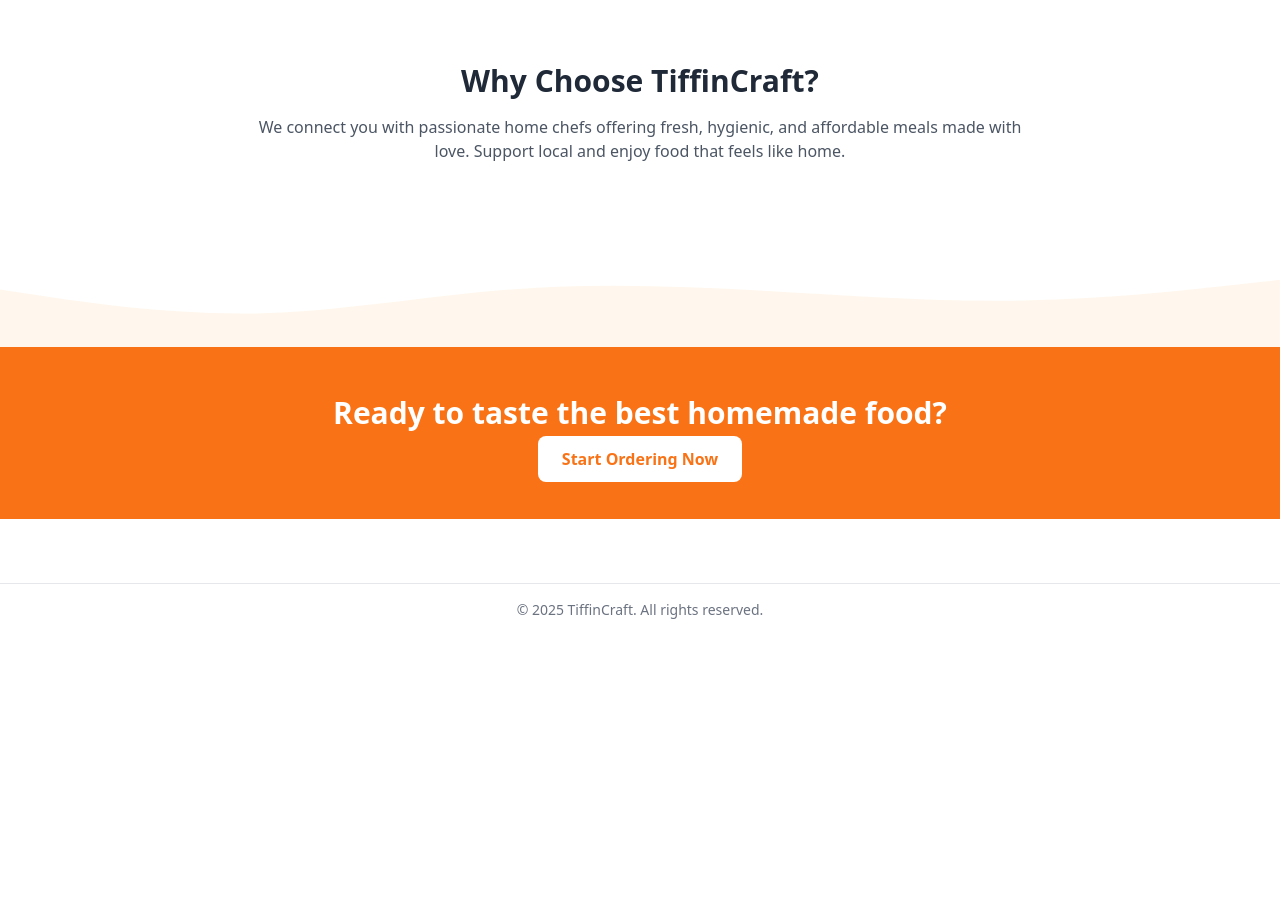
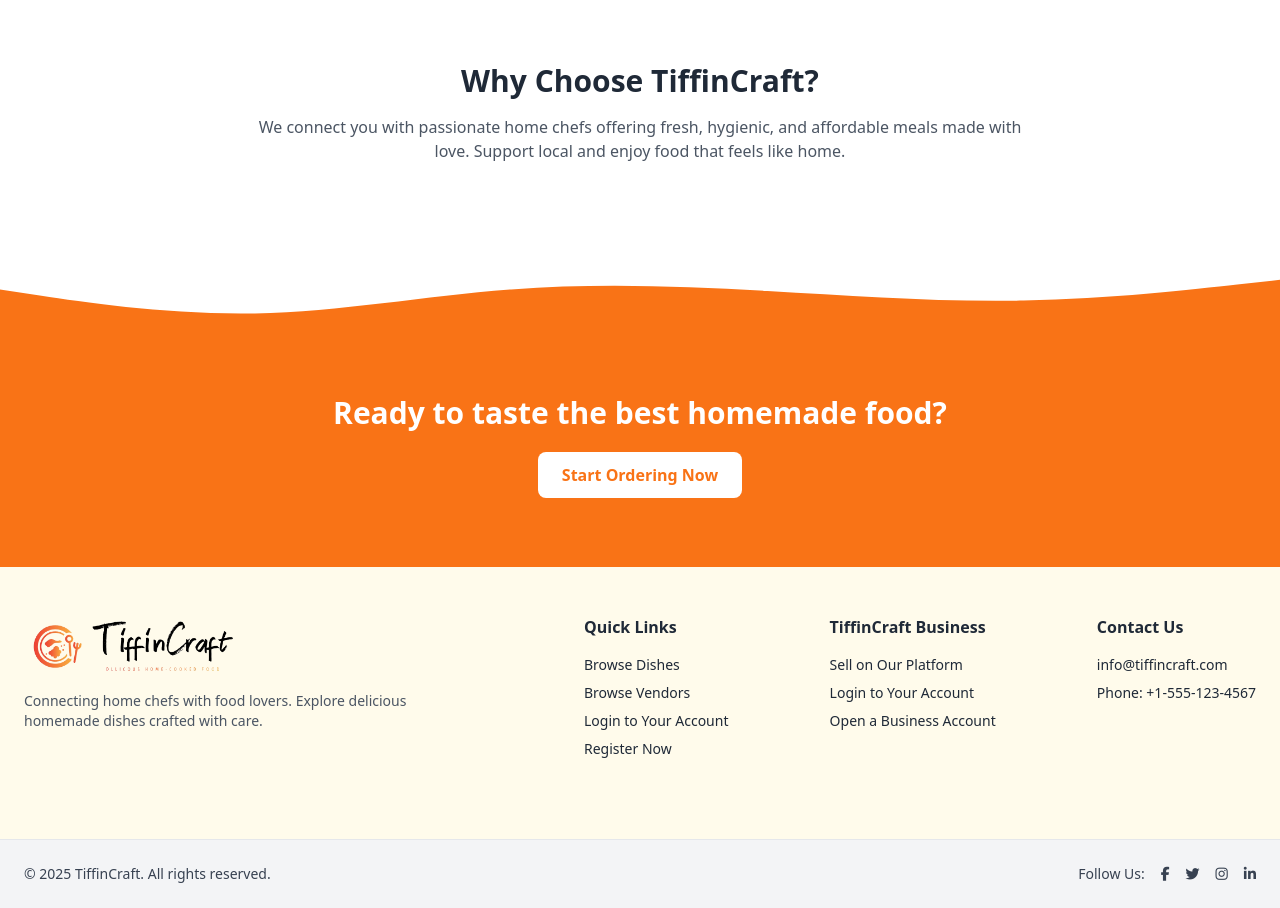
Before and after one commit to RakibDevHub/TiffinCraft-a-cloud-kitchen-marketplace, a PHP site: page / in a window 1280 px wide. Shown: the part 2469-3377 px from the top of the page. Before the commit the page ends 3088 px from the top, so only its background shows below. Run offline with PHP 8.4, Linux system fonts and the light colour scheme; some libraries are stand-ins or nearby versions.

Commit message:
changes some design and stuff

```diff
--- a/public/index.php
+++ b/public/index.php
@@ -17,10 +17,11 @@
 
 $router = new Router();
 
-$router->addRoute('/', 'HomeController@index');
-$router->addRoute('/home', 'HomeController@index');
+$router->addRoute('/', 'HomeController@buyer');
+$router->addRoute('/home', 'HomeController@buyer');
 $router->addRoute('/login', 'AuthController@login');
 $router->addRoute('/register', 'AuthController@registerAsBuyer');
+$router->addRoute('/business', 'HomeController@seller');
 $router->addRoute('/business/register', 'AuthController@registerAsSeller');
 $router->addRoute('/logout', 'AuthController@logout');
 
--- a/src/Controllers/HomeController.php
+++ b/src/Controllers/HomeController.php
@@ -3,9 +3,15 @@
 
 class HomeController
 {
-    public function index()
+    public function buyer()
     {
         $this->renderView('buyer/home');
+
+    }
+
+    public function seller()
+    {
+        $this->renderView('seller/home');
 
     }
 
--- /dev/null
+++ b/src/includes/_head.php
@@ -0,0 +1,11 @@
+<?php
+$title = $title ?? 'TiffinCraft';
+?>
+
+<meta charset="UTF-8">
+<meta name="viewport" content="width=device-width, initial-scale=1.0">
+<title><?= $title ?></title>
+<link rel="stylesheet" href="https://cdnjs.cloudflare.com/ajax/libs/font-awesome/6.7.1/css/all.min.css"
+    integrity="sha512-5Hs3dF2AEPkpNAR7UiOHba+lRSJNeM2ECkwxUIxC1Q/FLycGTbNapWXB4tP889k5T5Ju8fs4b1P5z/iB4nMfSQ=="
+    crossorigin="anonymous" referrerpolicy="no-referrer" />
+<script src="https://cdn.tailwindcss.com"></script>
--- a/src/includes/footer.php
+++ b/src/includes/footer.php
@@ -1,3 +1,76 @@
-<footer class="mt-16 p-4 text-center text-gray-500 text-sm border-t">
-    &copy; <?= date('Y') ?> TiffinCraft. All rights reserved.
+<?php
+$isBusinessView = strpos($_SERVER['REQUEST_URI'], '/business') !== false;
+?>
+
+<footer class="<?= $isBusinessView ? 'bg-white text-gray-800' : 'bg-amber-50 text-gray-800'; ?>">
+    <div class="max-w-7xl mx-auto px-6 py-12 flex flex-col md:flex-row justify-between gap-8">
+        <!-- Logo and Description -->
+        <div class="flex-1 max-w-md">
+            <div class="flex items-center">
+                <img src="/assets/images/<?= $isBusinessView ? 'logo.png' : 'TiffinCraft.png'; ?>"
+                    alt="TiffinCraft Logo" class="h-16 w-auto" />
+                <?php if ($isBusinessView): ?>
+                    <span class="font-semibold text-lg ml-3">TiffinCraft Business</span>
+                <?php endif; ?>
+            </div>
+            <p class="text-sm text-gray-600 mt-3">
+                Connecting home chefs with food lovers. Explore delicious homemade dishes crafted with care.
+            </p>
+        </div>
+
+        <!-- Links Container -->
+        <div class="flex flex-wrap gap-8 flex-1 justify-between max-w-2xl">
+            <!-- Quick Links -->
+            <div>
+                <h3 class="font-semibold text-md mb-4">Quick Links</h3>
+                <ul class="space-y-2 text-sm">
+                    <?php if ($isBusinessView): ?>
+                        <li><a href="/" class="hover:underline">TiffinCraft</a></li>
+                    <?php endif; ?>
+                    <li><a href="/dishes" class="hover:underline">Browse Dishes</a></li>
+                    <li><a href="/vendors" class="hover:underline">Browse Vendors</a></li>
+                    <li><a href="/login" class="hover:underline">Login to Your Account</a></li>
+                    <li><a href="/register" class="hover:underline">Register Now</a></li>
+                </ul>
+            </div>
+
+            <!-- Business Links -->
+            <div>
+                <h3 class="font-semibold text-md mb-4">TiffinCraft Business</h3>
+                <ul class="space-y-2 text-sm">
+                    <li><a href="/business" class="hover:underline">Sell on Our Platform</a></li>
+                    <li><a href="/business/login" class="hover:underline">Login to Your Account</a></li>
+                    <li><a href="/business/register" class="hover:underline">Open a Business Account</a></li>
+                </ul>
+            </div>
+
+            <!-- Contact Information -->
+            <div>
+                <h3 class="font-semibold text-md mb-4">Contact Us</h3>
+                <ul class="space-y-2 text-sm">
+                    <li>
+                        <a href="mailto:info@tiffincraft.com" class="hover:underline">
+                            info@tiffincraft.com
+                        </a>
+                    </li>
+                    <li>Phone: +1-555-123-4567</li>
+                </ul>
+            </div>
+        </div>
+    </div>
+
+    <!-- Footer Bottom -->
+    <div class="border-t mt-8 py-6 px-6 bg-gray-100 text-sm text-gray-700">
+        <div class="max-w-7xl mx-auto flex flex-col md:flex-row justify-between items-center space-y-4 md:space-y-0">
+            <p>&copy; <?= date('Y'); ?> TiffinCraft. All rights reserved.</p>
+
+            <div class="flex items-center space-x-4">
+                <span class="font-medium">Follow Us:</span>
+                <a href="#" target="_blank" class="hover:text-blue-600"><i class="fab fa-facebook-f"></i></a>
+                <a href="#" target="_blank" class="hover:text-sky-500"><i class="fab fa-twitter"></i></a>
+                <a href="#" target="_blank" class="hover:text-pink-500"><i class="fab fa-instagram"></i></a>
+                <a href="#" target="_blank" class="hover:text-blue-700"><i class="fab fa-linkedin-in"></i></a>
+            </div>
+        </div>
+    </div>
 </footer>
--- a/src/includes/navbar.php
+++ b/src/includes/navbar.php
@@ -1,18 +1,29 @@
 <?php
-$isBusinessView = strpos($_SERVER['REQUEST_URI'], '/business') !== false;
+$requestUri = $_SERVER['REQUEST_URI'];
+
+if ($requestUri === '/' || $requestUri === '/home') {
+    $isHomeView = true;
+} else {
+    $isHomeView = false;
+}
+
+$isBusinessView = strpos($requestUri, '/business') !== false;
 $isLoggedIn = isset($_SESSION['user_id']) && isset($_SESSION['role']);
 $currentRole = $isLoggedIn ? $_SESSION['role'] : null;
+
 ?>
 
-<?php if (!$isBusinessView && !$isLoggedIn): ?>
-    <!-- CTA Bar -->
+<?php if ($isHomeView && !$isLoggedIn): ?>
     <div id="ctaBar"
-        class="h-12 fixed top-0 left-0 w-full bg-orange-100 text-orange-800 z-50 flex items-center justify-between px-4 py-2 shadow transition-all duration-300 transform -translate-y-full opacity-0">
-        <div>
-            <span class="font-semibold">Own a Tiffin Business?</span>
-            <a href="/business" class="ml-2 text-orange-700 underline hover:text-orange-900">Join TiffinCraft Business</a>
+        class="h-12 fixed top-0 left-0 w-full bg-orange-100 text-orange-800 z-50 flex items-center justify-between shadow transition-all duration-300 transform -translate-y-full opacity-0">
+        <div class="flex items-center justify-between w-full max-w-7xl mx-auto px-4 sm:px-6 lg:px-8">
+            <div>
+                <span class="font-semibold">Own a Tiffin Business?</span>
+                <a href="/business" class="ml-2 text-orange-700 underline hover:text-orange-900">Join TiffinCraft
+                    Business</a>
+            </div>
+            <button id="closeCta" class="ml-4 text-orange-800 hover:text-orange-900 text-xl font-bold">&times;</button>
         </div>
-        <button id="closeCta" class="ml-4 text-orange-800 hover:text-orange-900 text-xl font-bold">&times;</button>
     </div>
 <?php endif; ?>
 
--- a/src/includes/shape-divider.php
+++ b/src/includes/shape-divider.php
@@ -1,11 +1,15 @@
 <?php
-$color = $color ?? '#ffffff'; // fallback to white if not passed
+$color = $color ?? ' #ffffff';
+$rotate = $rotate ?? ' rotate-180';
+$bottom = $bottom ?? ' bottom-[-64px]';
+$bg = $bg ?? ' ';
 ?>
 
-<div class="relative left-0 w-full overflow-hidden leading-[0] rotate-180 bottom-[-64px]">
-    <svg class="relative block w-[calc(100%+1.3px)] h-24" xmlns="http://www.w3.org/2000/svg" viewBox="0 0 1440 320"
-        preserveAspectRatio="none">
-        <path fill="<?php echo $color ?>"
+<div class="relative left-0 w-full overflow-hidden leading-[0] <?= $bottom,
+    $rotate ?>">
+    <svg class="relative block w-[calc(100%+1.3px)] h-24 <?= $bg ?>" xmlns="http://www.w3.org/2000/svg"
+        viewBox="0 0 1440 320" preserveAspectRatio="none">
+        <path fill="<?= $color ?>"
             d="M0,224L48,208C96,192,192,160,288,154.7C384,149,480,171,576,186.7C672,203,768,213,864,192C960,171,1056,117,1152,112C1248,107,1344,149,1392,170.7L1440,192V0H0Z" />
     </svg>
 </div>
--- a/src/views/auth/login.php
+++ b/src/views/auth/login.php
@@ -6,9 +6,8 @@
 <html lang="en">
 
 <head>
-    <meta charset="UTF-8">
-    <title>Login - TiffinCraft</title>
-    <script src="https://cdn.tailwindcss.com"></script>
+    <?php $title = 'TiffinCraft - Login';
+    include BASE_PATH . '/src/includes/_head.php'; ?>
 </head>
 
 <body class="bg-gray-100 flex items-center justify-center h-screen">
--- a/src/views/buyer/home.php
+++ b/src/views/buyer/home.php
@@ -2,13 +2,11 @@
 define('BASE_PATH', dirname(__DIR__, 3));
 ?>
 <!DOCTYPE html>
-<html lang="en">
+<html lang="en" class="scroll-smooth">
 
 <head>
-    <meta charset="UTF-8">
-    <meta name="viewport" content="width=device-width, initial-scale=1.0">
-    <title>TiffinCraft - Homemade Meals</title>
-    <script src="https://cdn.tailwindcss.com"></script>
+    <?php $title = 'TiffinCraft - Homemade Meals';
+    include BASE_PATH . '/src/includes/_head.php'; ?>
 </head>
 
 <body class="font-sans">
@@ -60,7 +58,7 @@
     </section>
 
     <!-- How It Works -->
-    <section class="bg-white py-16">
+    <section class="bg-white py-16" id="how-it-works">
         <div class="container mx-auto text-center">
             <h2 class="text-3xl font-bold text-gray-800 mb-4">How It Works</h2>
             <p class="text-gray-600 mb-10">Simple steps to enjoy homemade food</p>
@@ -120,18 +118,28 @@
                 hygienic, and affordable meals made with love. Support local and enjoy food that feels like home.</p>
         </div>
         <!-- Shape Divider -->
-        <?php $color = '#fff7ed';
+        <?php $color = '#f97316';
         include BASE_PATH . '/src/includes/shape-divider.php' ?>
 
     </section>
 
     <!-- CTA Footer Section -->
-    <section class="bg-orange-500 py-12 text-center text-white">
-        <h2 class="text-3xl font-bold mb-4">Ready to taste the best homemade food?</h2>
+    <section class="bg-orange-500 pt-12 pb-20 text-center text-white">
+        <h2 class="text-3xl font-bold mb-8">Ready to taste the best homemade food?</h2>
         <a href="#explore"
             class="bg-white text-orange-500 font-semibold py-3 px-6 rounded-lg transition hover:bg-gray-100">Start
             Ordering Now</a>
     </section>
+
+
+    <?php
+    // $color = '#f97316';
+    // $bg = 'bg-amber-50';
+    // $rotate = 'rotate-0';
+    // $bottom = 'bottom-[0px]';
+    // include BASE_PATH . '/src/includes/shape-divider.php';
+    ?>
+
 
     <?php include BASE_PATH . '/src/includes/footer.php' ?>
 
```
Also changed, not shown: src/views/auth/registerBuyer.php (+3 -5 lines), src/views/auth/registerSeller.php (+6 -4 lines), src/views/seller/home.php (+18 -0 lines).
